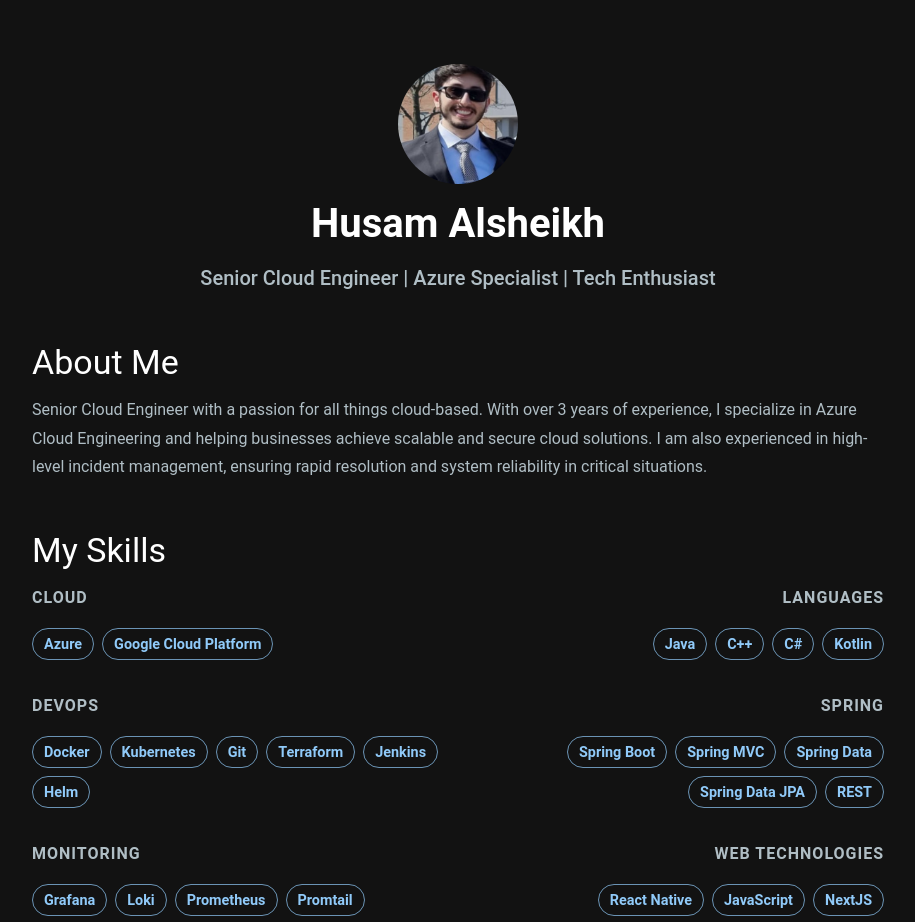
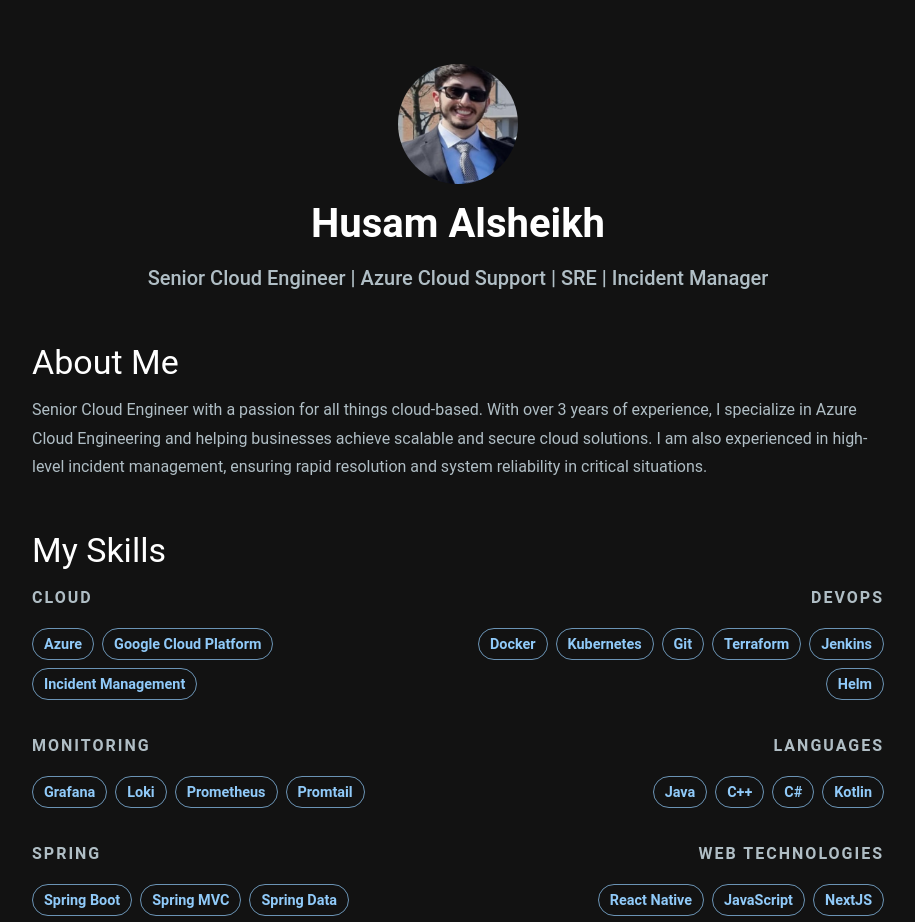
Before and after one commit to alsheikhhusam/PortfolioProject, a Next.js app in the folder my-portfolio/: page /about in a window 1280 px wide. Shown: the top 922 px of the page, without its empty margins (182-1097 px from the left). Built offline with nearby package versions, Linux system fonts and the light colour scheme.

Commit message:
UI Changes
- Improved Contact page look
- Added linkedin profile link to contact page
- Made skills dynamically change upon increase/decrease

```diff
--- a/my-portfolio/pages/about.js
+++ b/my-portfolio/pages/about.js
@@ -5,7 +5,7 @@ import { Container, Typography, Box, Avatar, Chip } from "@mui/material";
 const skills = [
     {
         category: "Cloud",
-        items: ["Azure", "Google Cloud Platform"]
+        items: ["Azure", "Google Cloud Platform", "Incident Management"]
     },
     {
         category: "DevOps",
@@ -29,31 +29,42 @@ const skills = [
     },
     {
         category: "Databases",
-        items: ["PostgreSQL", "MySQL"]
+        items: ["KQL", "PostgreSQL", "MySQL"]
     },
 ];
 
-// Utility to split the array into columns
-const splitSkills = (skills) => {
-  const leftColumn = skills.slice(0, Math.floor(skills.length / 2));
-  const rightColumn = skills.slice(Math.floor(skills.length / 2), -1);
-  const oddCategory = skills.length % 2 !== 0 ? skills[skills.length - 1] : null;
-  return { leftColumn, rightColumn, oddCategory };
+// Utility to split the array into columns dynamically and evenly
+const splitSkills = (skills, numColumns = 2) => {
+    const columns = Array.from({ length: numColumns }, () => []);
+
+    skills.forEach((skill, index) => {
+        columns[index % numColumns].push(skill);
+    });
+
+    // Ensure all columns have the same number of elements
+    const minLength = Math.min(...columns.map((col) => col.length));
+    columns.forEach((col, index) => {
+        if (col.length > minLength) {
+            col.pop(); // Remove the last element from the column if it's longer
+        }
+    });
+
+    return columns;
 };
 
 // Reusable component to render a skill column
 const SkillColumn = ({ categories, align = "left" }) => (
     <Box
         sx={{
-            flex: "1 1 45%",
+            flex: "1 1 0",
             display: "flex",
             flexDirection: "column",
             gap: 4,
             alignItems: align === "right" ? "flex-end" : "flex-start",
         }}
     >
-        {categories.map((skillCategory, index) => (
-            <Box key={index}>
+        {categories.map((skillCategory) => (
+            <Box key={skillCategory.category}>
                 <Typography
                     variant="subtitle1"
                     sx={{
@@ -61,7 +72,7 @@ const SkillColumn = ({ categories, align = "left" }) => (
                         mb: 2,
                         color: "text.secondary",
                         textTransform: "uppercase",
-                        letterSpacing: 1,
+                        letterSpacing: 2,
                         textAlign: align,
                     }}
                 >
@@ -75,9 +86,9 @@ const SkillColumn = ({ categories, align = "left" }) => (
                         justifyContent: align === "right" ? "flex-end" : "flex-start",
                     }}
                 >
-                    {skillCategory.items.map((item, idx) => (
+                    {skillCategory.items.map((item) => (
                         <Chip
-                            key={idx}
+                            key={item}
                             label={item}
                             variant="outlined"
                             color="primary"
@@ -126,9 +137,9 @@ const OddCategory = ({ category }) => category ? (
                 gap: 1,
             }}
         >
-            {category.items.map((item, idx) => (
+            {category.items.map((item) => (
                 <Chip
-                    key={idx}
+                    key={item}
                     label={item}
                     variant="outlined"
                     color="primary"
@@ -150,7 +161,9 @@ OddCategory.propTypes = {
 };
 
 export default function About() {
-  const { leftColumn, rightColumn, oddCategory } = splitSkills(skills);
+    const numColumns = 2; // Adjust the number of columns as needed
+    const columns = splitSkills(skills, numColumns);    // Split the skills into columns
+    const oddCategory = skills.length % numColumns !== 0 ? skills[skills.length - 1] : null;    //  Get the odd category if it exists
 
     return (
         <Container maxWidth="md" sx={{ py: 8 }}>
@@ -170,7 +183,7 @@ export default function About() {
                     Husam Alsheikh
                 </Typography>
                 <Typography variant="h6" color="text.secondary">
-                Senior Cloud Engineer | Azure Specialist | Tech Enthusiast
+                    Senior Cloud Engineer | Azure Cloud Support | SRE | Incident Manager
                 </Typography>
             </Box>
 
@@ -199,10 +212,19 @@ export default function About() {
                         flexWrap: "wrap",
                     }}
                 >
-                <SkillColumn categories={leftColumn} align="left" />
-                <SkillColumn categories={rightColumn} align="right" />
+                    {columns.map((column, index) => (
+                        <SkillColumn
+                            key={index}
+                            categories={column}
+                            align={index % 2 === 0 ? "left" : "right"}
+                        />
+                    ))}
                 </Box>
+                {oddCategory && (
+                    <Box textAlign="center" sx={{ mt: 4 }}>
                         <OddCategory category={oddCategory} />
+                    </Box>
+                )}
             </Box>
 
             {/* Footer */}
```
Also changed, not shown: my-portfolio/pages/contact.js (+24 -8 lines). Lines whose indentation alone changed are shown as unchanged.
